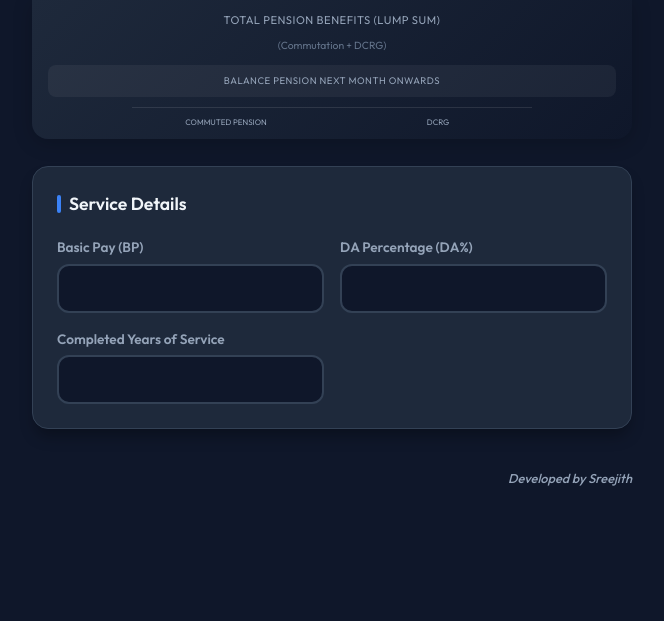
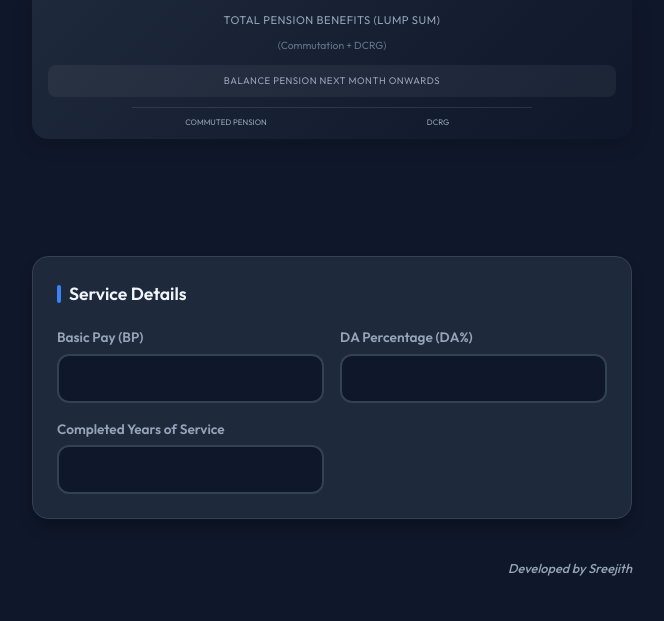
Before and after one commit to sreeesreejith-jpg/dcrg-cum-pension-calc-sree, a plain HTML site: page index.html in a window 1280 px wide. Shown: the whole page, without its empty margins (308-972 px from the left). Drawn offline with Linux system fonts and the light colour scheme.

Commit message:
Add files via upload

```diff
--- a/style.css
+++ b/style.css
@@ -167,7 +167,7 @@
 }
 
 .main-content-padding {
-    padding-top: 150px !important;
+    padding-top: 240px !important;
     /* Offset for sticky header */
 }
 
```
